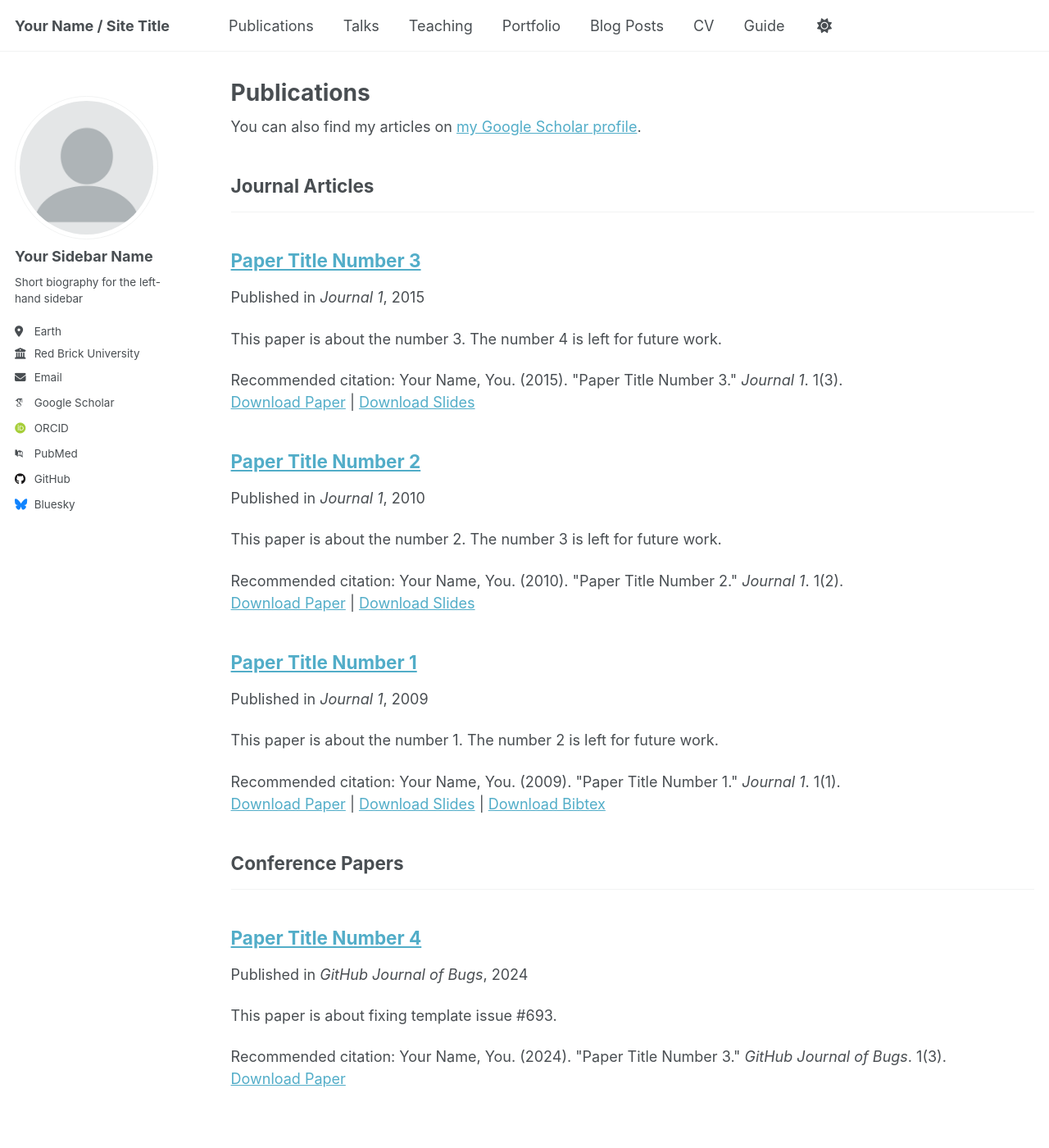
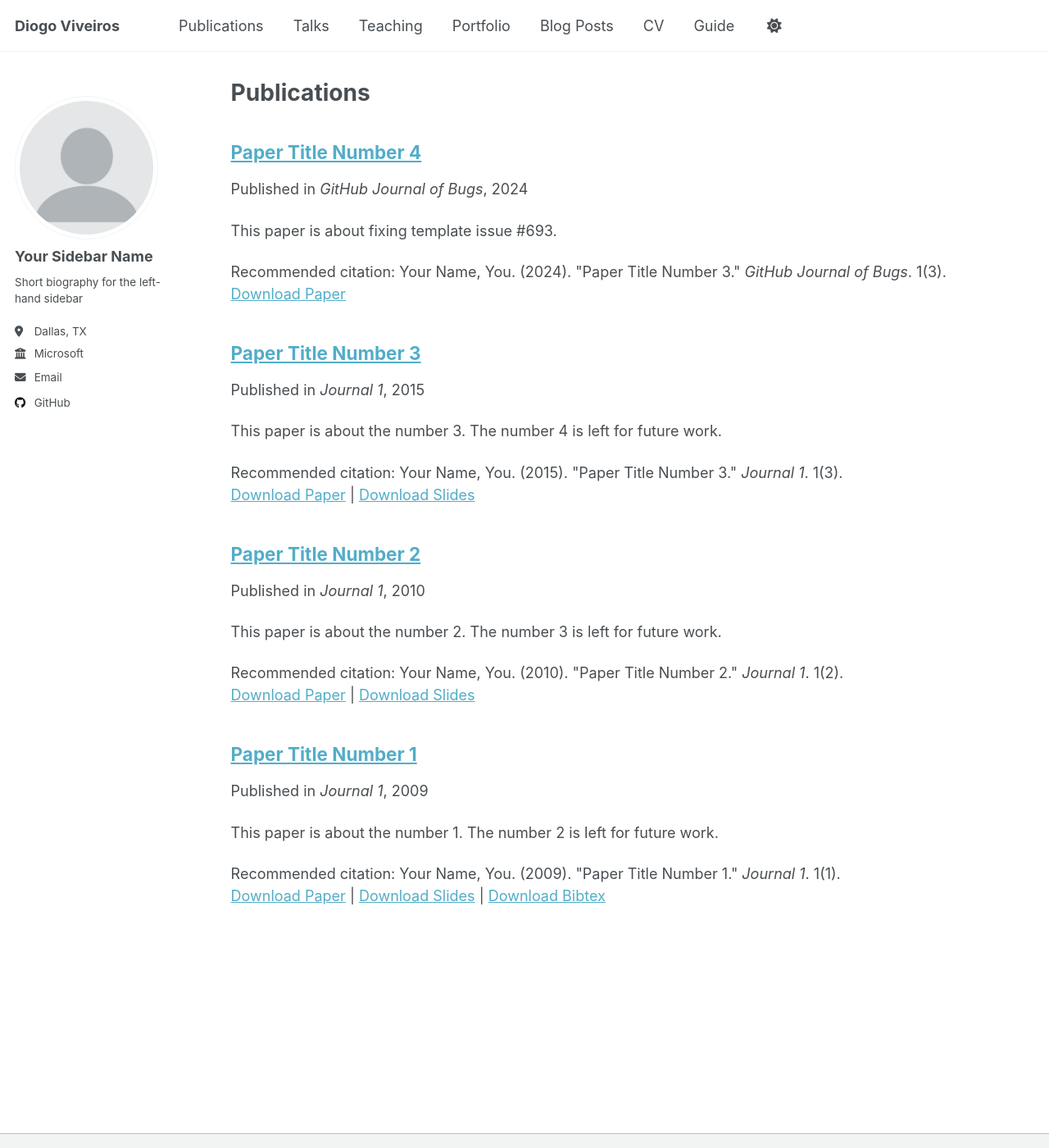
Before and after one commit to diogoviveiros/diogoviveiros.github.io, a Jekyll site: the page built from _pages/publications.html, in a window 1280 px wide and 1400 px high. Shown: the whole window at 82% size. Built offline with Jekyll 4.4.1, drawn with Linux system fonts in a browser that asks for light colours; some web fonts are replaced; some of the changed lines change nothing that is shown; some of the changed text lies outside the part shown.

Commit message:
Update _config.yml

```diff
--- a/_config.yml
+++ b/_config.yml
@@ -9,9 +9,9 @@
 # Basic Site Settings
 locale                   : "en-US"
 site_theme               : "default"
-title                    : "Your Name / Site Title"
+title                    : "Diogo Viveiros"
 title_separator          : "-"
-name                     : &name "Your Name"
+name                     : &name "Diogo Viveiros"
 description              : &description "personal description"
 url                      : https://academicpages.github.io # the base hostname & protocol for your site e.g. "https://[your GitHub username].github.io"
 baseurl                  : "" # the subpath of your site, e.g. "/blog"
@@ -26,63 +26,18 @@
   name             : "Your Sidebar Name"
   pronouns         : # example: "she/her"
   bio              : "Short biography for the left-hand sidebar"
-  location         : "Earth"
-  employer         : "Red Brick University"
+  location         : "Dallas, TX"
+  employer         : "Microsoft"
   uri              : # URL
-  email            : "none@example.org"
+  email            : "diogopviveiros@gmail.com"
 
-  # Academic websites
-  arxiv            : # URL - Update with the correct link to your profile
-  googlescholar    : "https://scholar.google.com/citations?user=PS_CX0AAAAAJ"
-  impactstory      : # URL
-  orcid            : "http://orcid.org/yourorcidurl"
-  semantic         : # URL
-  pubmed           : "https://www.ncbi.nlm.nih.gov/pubmed/?term=john+snow"
-  researchgate     : # URL
-  scopus           : # URL
-
-  # Repositories and software development
-  bitbucket        : # Username - Update with your username on the site
-  codepen          : # Username
-  dribbble         : # Username
-  github           : "academicpages"
+   # Repositories and software development
+  github           : "diogoviveiros"
   kaggle           : # Username
   stackoverflow    : # User number or user number and name (i.e., use "1" or "1/jeff-atwood")
 
   # Social media
-  bluesky          : "bsky.app" # Replace this with you Bluesky username
-  facebook         : # Username
-  flickr           : # Username
-  foursquare       : # Username
-  goodreads        : # Username
-  google_plus      : # Username
-  keybase          : # Username
-  instagram        : # Username
-  lastfm           : # Username
   linkedin         : # Username
-  mastodon         : # URL
-  medium           : # URL
-  pinterest        : # Username
-  soundcloud       : # Username
-  steam            : # Username
-  telegram         : # URL
-  tumblr           : # Username
-  twitter          : # Username for X / Twitter
-  vine             : # Username
-  weibo            : # Username
-  wikipedia        : # Username
-  xing             : # Username
-  youtube          : # Username
-  zhihu            : # Username
-
-# Publication Category - The following the list of publication categories and their headings
-publication_category:
-  books:
-    title: 'Books'
-  manuscripts:
-    title: 'Journal Articles'
-  conferences:
-    title: 'Conference Papers'
 
 # Site Settings
 teaser                   :  # filename of teaser fallback teaser image placed in /images/, .e.g. "500x300.png"
```
